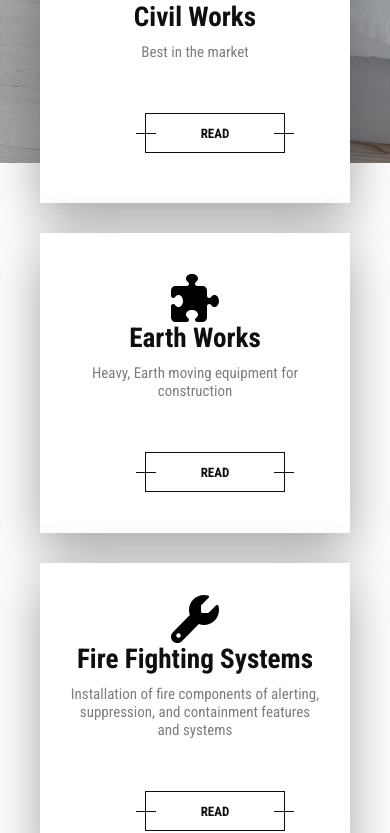
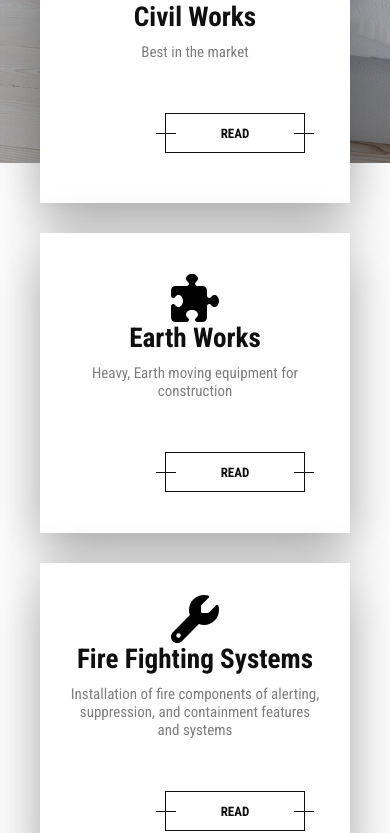
Before and after one commit to AN112233-creator/buildora-website, a React (Vite) app: page /#/about in a window 390 px wide. Shown: the part 2104-2937 px from the top of the page. Built offline with nearby package versions, Linux system fonts and the light colour scheme; a web font is replaced by a local one.

Commit message:
home page mobile responsive third commit

```diff
--- a/src/Home.css
+++ b/src/Home.css
@@ -836,7 +836,7 @@ line-height: 20px;
     width: 100%;
     background: var(--UL-Bcolor);
     list-style: none;
-    padding: 140px 0px;
+    padding: 80px 0px;
     transition: transform 0.4s ease-in-out, opacity 0.4s ease-in-out;
     transform: translateY(-100%);
     opacity: 0;
@@ -969,7 +969,7 @@ line-height: 20px;
 
   .custom-button-two {
    justify-self: center;
-   margin-left: 40px;
+   margin-left: 80px;
 
   }
 
```
